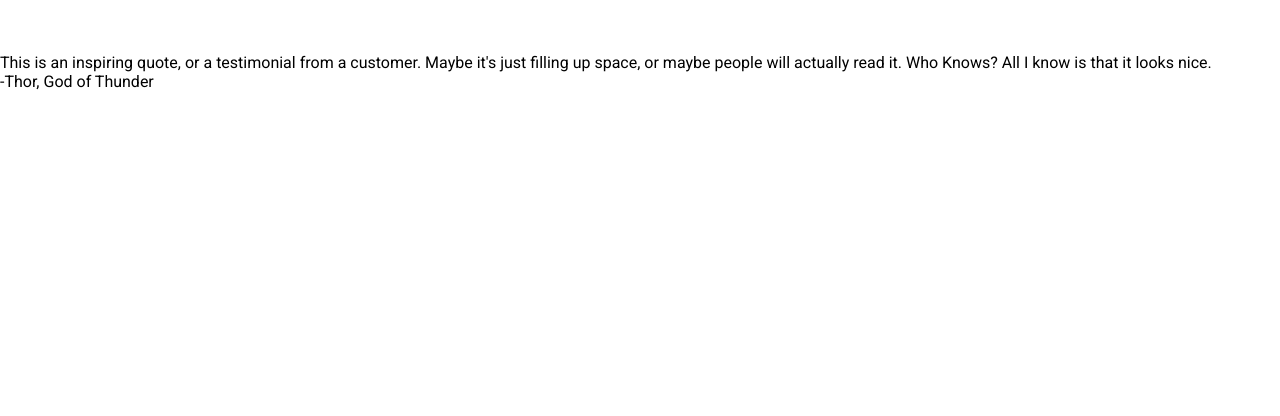
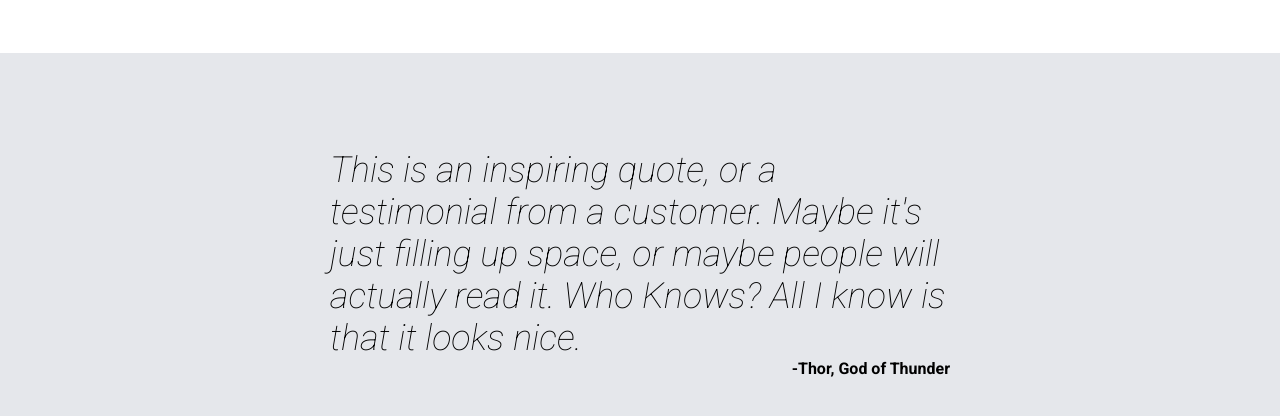
Before and after one commit to daviddoll8/foundations-landing-page, a plain HTML site: page index.html in a window 1280 px wide. Shown: the part 822-1238 px from the top of the page. Before the commit the page ends 913 px from the top, so only its background shows below. Drawn offline with Linux system fonts and the light colour scheme.

Commit message:
add styling to the styles.css file for the quotes section of the landing page

```diff
--- a/index.html
+++ b/index.html
@@ -80,6 +80,7 @@
   </div>
 
   <div class="quotes-section">
+    <div class="quote-card">
       <div class="quote">
         This is an inspiring quote, or a testimonial from a customer. Maybe
         it's just filling up space, or maybe people will actually read it.
@@ -89,5 +90,6 @@
         -Thor, God of Thunder
       </div>
     </div>
+  </div>
 </body>
 </html>
--- a/styles.css
+++ b/styles.css
@@ -144,3 +144,26 @@ a:hover {
   object-fit: cover;
   display: inline-block;
 }
+
+.quotes-section {
+  display: flex;
+  justify-content: center;
+  align-items: center;
+  background-color: #E5E7EB;
+  padding: 96px 0;
+}
+
+.quote-card {
+  width: 620px;
+}
+
+.quote {
+  font-size: 36px;
+  font-style: italic;
+  font-weight: 250;
+}
+
+.quote-author {
+  text-align: right;
+  font-weight: 600;
+}
```
Lines whose indentation alone changed are shown as unchanged.
